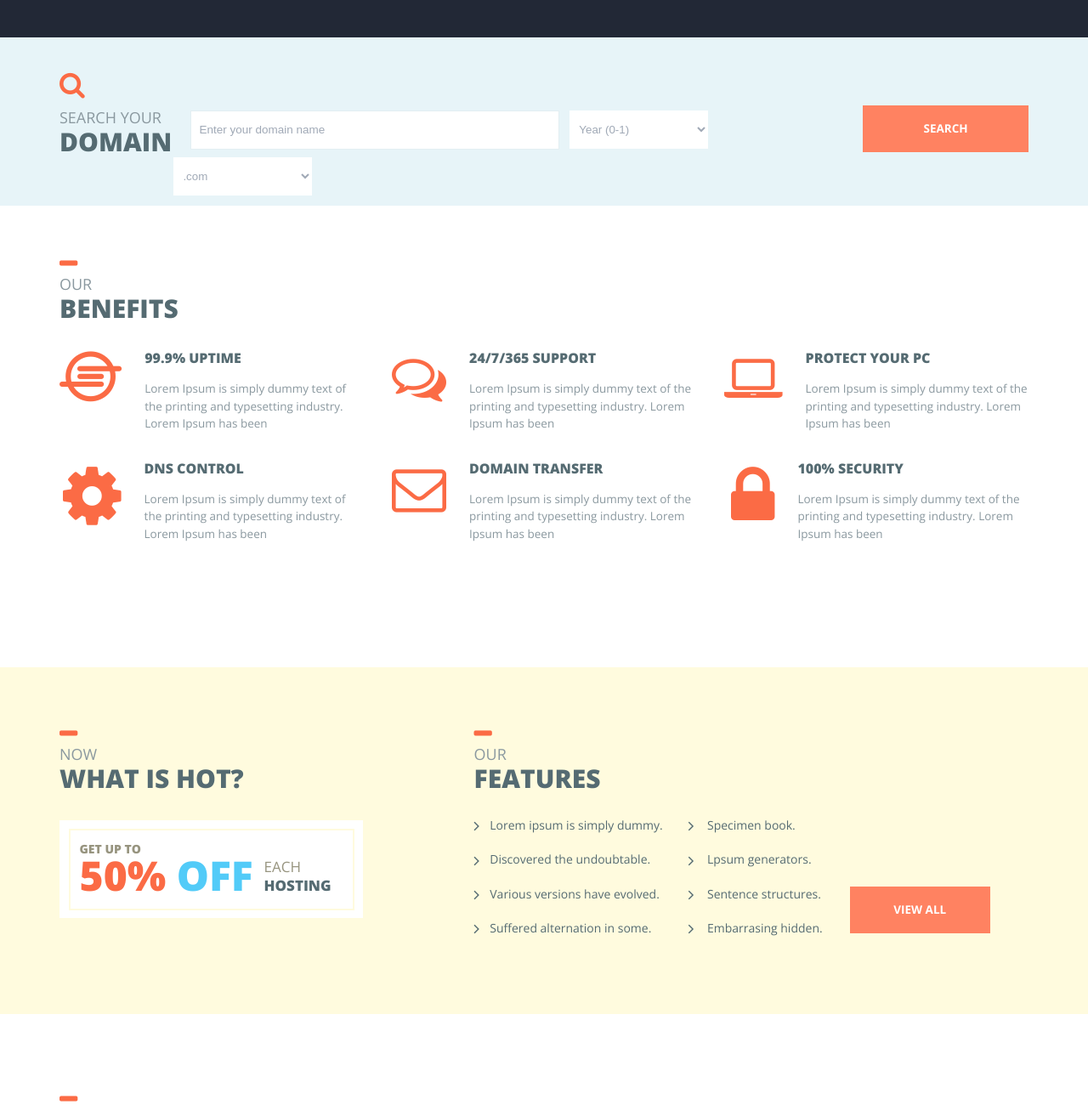
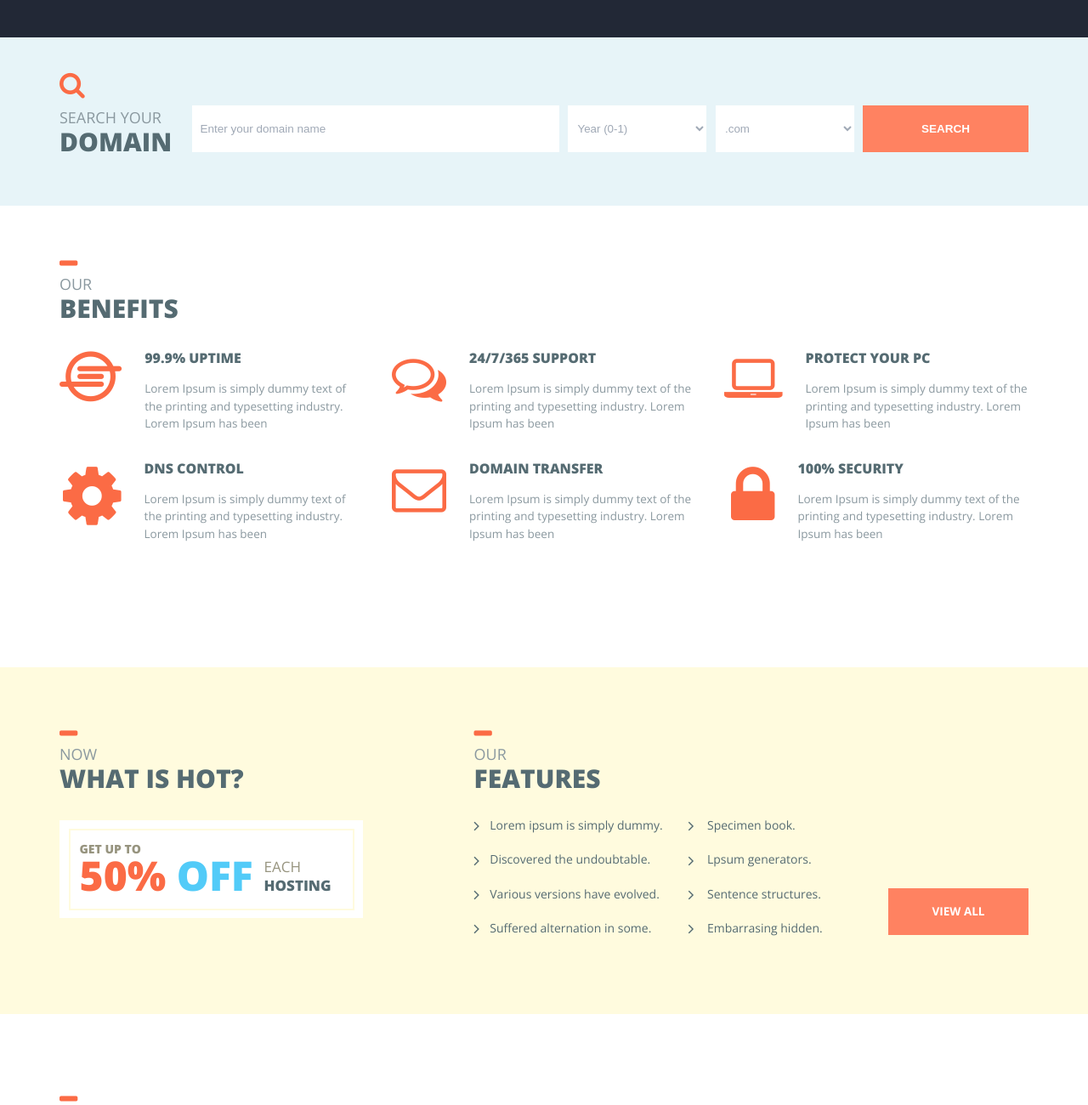
Before and after one commit to Pavlutkin/landing-hosting, a plain HTML site: page index.html in a window 1280 px wide. Shown: the part 680-1980 px from the top of the page at 85% size. Drawn offline with nearby package versions, Linux system fonts and the light colour scheme.

Commit message:
new commit

```diff
--- a/css/style.css
+++ b/css/style.css
@@ -54,7 +54,11 @@ span{
 	padding: 0;
 }
 
-
+button{
+	padding: 0;
+	margin: 0;
+	border: 0px;
+}
 
 /************************* COMMON STYLES ***************************/
 
@@ -311,9 +315,11 @@ body{
 
 }
 .search-domain__form{
-	display: inline-block;
+	display: flex;
 	line-height: 55px;
 	outline: none;
+	width: 984px;
+	justify-content: space-between;
 }
 
 .button-search{
@@ -331,11 +337,11 @@ body{
 	background: #52cbf8;
 }
 .domain-name{
-	height: 42px;
+	height: 53px;
 	width:428px;
-	margin-left: 28px;
+	/* margin-left: 28px; */
 	outline: none;
-	border: 1px solid #e3eef2;
+	border: 0;
 	color:#a0a9b6;
 	font-size: 13.5px;
 }
@@ -365,9 +371,9 @@ body{
 	box-shadow: 0 0 10px rgba(0,0,0,0.5);
 }
 #select-domain__years{
-	height: 45px;
+	height: 55px;
 	width:163px;
-	margin-left: 8px;
+	/* margin-left: 8px; */
 	background: white;
 	outline: none;
 	border: none;
@@ -377,10 +383,10 @@ body{
 	box-shadow: 0 0 10px rgba(0,0,0,0.5);
 }
 #select-domain__domain{
-	height: 45px;
+	height: 55px;
 	width:163px;
-	margin-left: 8px;
-	margin-right: 8px;
+	/* margin-left: 8px;
+	margin-right: 8px; */
 	background: white;
 	outline: none;
 	border: none;
@@ -706,23 +712,30 @@ body{
 	font-size: 30px;
 }
 
+.features-wrap{
+	display: flex;
+	justify-content: space-between;
+	padding-top: 33px;
+}
+
 .features__list-wrap{
-	max-width: 454px;
 	display: flex;
 	justify-content: space-around;
-	float: left;
 }
 
 .features__list-first{
 	list-style:none;
-	margin-top: 33px;
-
 }
 .features__list-first li{
 	font-size: 14px;
 	color: #556b72;
 	padding-bottom: 25px;
 }
+
+.features__list-first li:last-child{
+	padding-bottom: 0;
+}
+
 .fa-angle-right{
 	padding-right: 12px;
 	color: #556b72;
@@ -732,7 +745,6 @@ body{
 .features__list-second{
 	list-style: none;
 	padding-left: 30px;
-	margin-top: 33px;
 
 }
 .features__list-second li{
@@ -741,17 +753,19 @@ body{
 	padding-bottom: 25px;
 }
 
+.features__list-second li:last-child{
+	padding-bottom: 0px;
+}
+
+
 .features__button{
-	display: inline-block;
-	margin: auto;
+	align-self: flex-end;
 	width:165px;
 	height: 55px;
 	background: #ff8261;
 	color: white;
 	text-align: center;
 	line-height: 55px;
-	margin-left: 32px;
-	margin-top: 112px;
 	font-size: 13.5px;
 	font-weight: 700;
 }
@@ -1047,7 +1061,7 @@ body{
 }
 
 .newsletter__head{
-	margin-top: 14px;
+	padding-top: 14px;
 	float: left;
 }
 
@@ -1064,12 +1078,14 @@ body{
 }
 
 .newsletter__input-wrap{
-	margin-top: 5px;
-	margin-left: 221px;
+	padding-top: 14px;
+	/* margin-left: 221px; */
+	display: flex;
+	justify-content: flex-end;
 }
 
 .newsletter__input-form{
-	float: left;
+	width: 916px;
 }
 
 .newsletter__input{
@@ -1077,20 +1093,21 @@ body{
 	width: 721px;
 	border: none;
 	outline: none;
+	float: left;
 }
 .newsletter__input:hover{
 	box-shadow: 0 0 10px rgba(0,0,0,0.5);
 }
 .newsletter__input-button{
-	display: inline-block;
+
 	width: 195px;
 	height: 55px;
 	background: #ff8261;
-	text-align: center;
-	line-height: 55px;
+	border:  0px;
 	color:#fff;
 	font-weight: 700;
 	font-size: 13.5px;
+	padding: 0;
 }
 
 .newsletter__input-button:hover{
--- a/index.html
+++ b/index.html
@@ -85,8 +85,8 @@
 								<option value=''>&nbsp; .ru</option>
 								<option value=''>&nbsp; .br</option>
 							</select>
+							<button class="button-search">SEARCH</button>
 						</form>
-						<a class="button-search" href="#">SEARCH</a>
 					</div>
 				</div>
 			</div>
@@ -198,6 +198,8 @@
 							<p>OUR</p>
 							<h1>FEATURES</h1>
 						</div>
+
+						<div class="features-wrap">
 							<div class="features__list-wrap">
 								<ul class="features__list-first">
 									<li><i class="fa fa-angle-right fa-lg"></i>Lorem ipsum is simply dummy.</li>
@@ -215,7 +217,7 @@
 							</div>
 
 							<a class="features__button" href="#">VIEW ALL</a>
-
+						</div>
 
 					</div>
 				</div>
@@ -286,6 +288,7 @@
 					</div>
 				</div>
 			</div>
+
 			<div class="newsletter-background">
 				<div class="newsletter">
 					<div class="newsletter__icon-wrap">
@@ -298,12 +301,14 @@
 					<div class="newsletter__input-wrap">
 							<form action="" class="newsletter__input-form">
 									<input class="newsletter__input" type="text" placeholder="&nbsp; Enter your domain name">
+									<button class="newsletter__input-button">SIGN UP NOW</button>
 							</form>
-							<a class="newsletter__input-button" href="#">SIGN UP NOW</a>
 					</div>
 				</div>
 			</div>
+
 		</main>
+
 		<footer>
 			<div class="footer-background">
 				<div class="footer-wrap">
```
Lines whose indentation alone changed are shown as unchanged.
